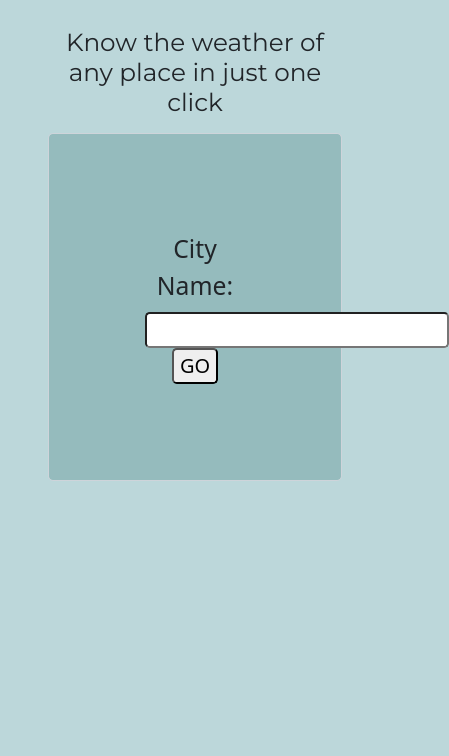
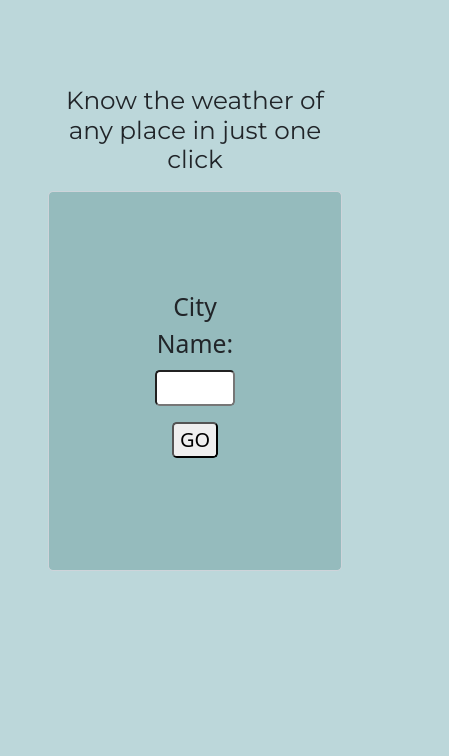
Before and after one commit to Dipesh1322/Weather-Information-App, a website: page index.html in a window 390 px wide. Shown: the part 88-844 px from the top of the page, 449 px wide, since content can reach past the window. Drawn offline with nearby package versions, Linux system fonts and the light colour scheme; a web font is replaced by a local one.

Commit message:
Add more styling to index.html
Weather Icon added near heading.

```diff
--- a/index.html
+++ b/index.html
@@ -32,17 +32,30 @@
             background-color: rgb(149, 187, 189);
             padding: 6rem;
         }
+        @media all and (max-width:580px) {
+            input{
+                min-width: 5rem;
+            }
+            button{
+                display: block;
+                margin: 1rem auto;
+            }
+        }
+
     </style>
 </head>
 
 <body>
-    <h1 class="m-2 display-1">My Weather App</h1>
+    <svg class="mb-5" xmlns="http://www.w3.org/2000/svg" width="70" height="70" fill="currentColor" class="bi bi-cloud-lightning-rain-fill" viewBox="0 0 16 16">
+        <path d="M2.658 11.026a.5.5 0 0 1 .316.632l-.5 1.5a.5.5 0 1 1-.948-.316l.5-1.5a.5.5 0 0 1 .632-.316zm9.5 0a.5.5 0 0 1 .316.632l-.5 1.5a.5.5 0 0 1-.948-.316l.5-1.5a.5.5 0 0 1 .632-.316zm-7.5 1.5a.5.5 0 0 1 .316.632l-.5 1.5a.5.5 0 1 1-.948-.316l.5-1.5a.5.5 0 0 1 .632-.316zm9.5 0a.5.5 0 0 1 .316.632l-.5 1.5a.5.5 0 0 1-.948-.316l.5-1.5a.5.5 0 0 1 .632-.316zm-7.105-1.25A.5.5 0 0 1 7.5 11h1a.5.5 0 0 1 .474.658l-.28.842H9.5a.5.5 0 0 1 .39.812l-2 2.5a.5.5 0 0 1-.875-.433L7.36 14H6.5a.5.5 0 0 1-.447-.724l1-2zm6.352-7.249a5.001 5.001 0 0 0-9.499-1.004A3.5 3.5 0 1 0 3.5 10H13a3 3 0 0 0 .405-5.973z"/>
+      </svg>
+    <h1 class="mt-2 mb-2 display-1 d-inline-block">My Weather App</h1>
     <div class="m-5">
         <h2 class="m-2 p-2">Know the weather of any place in just one click</h2>
         <form action="/" method="post" class="form-control form-control-lg">
             <label for="cityInput" class="form-label fs-2">City Name:</label>
-            <input id="cityInput" class="rounded-3" type="text" name="cityName">
-            <button type="submit" class="rounded-3">GO</button>
+            <input id="cityInput" class="rounded-3 w-25 " type="text" name="cityName">
+            <button type="submit" class="rounded-3 d-block d-sm-inline-block mx-sm-1">GO</button>
         </form>
     </div>
 </body>
```
